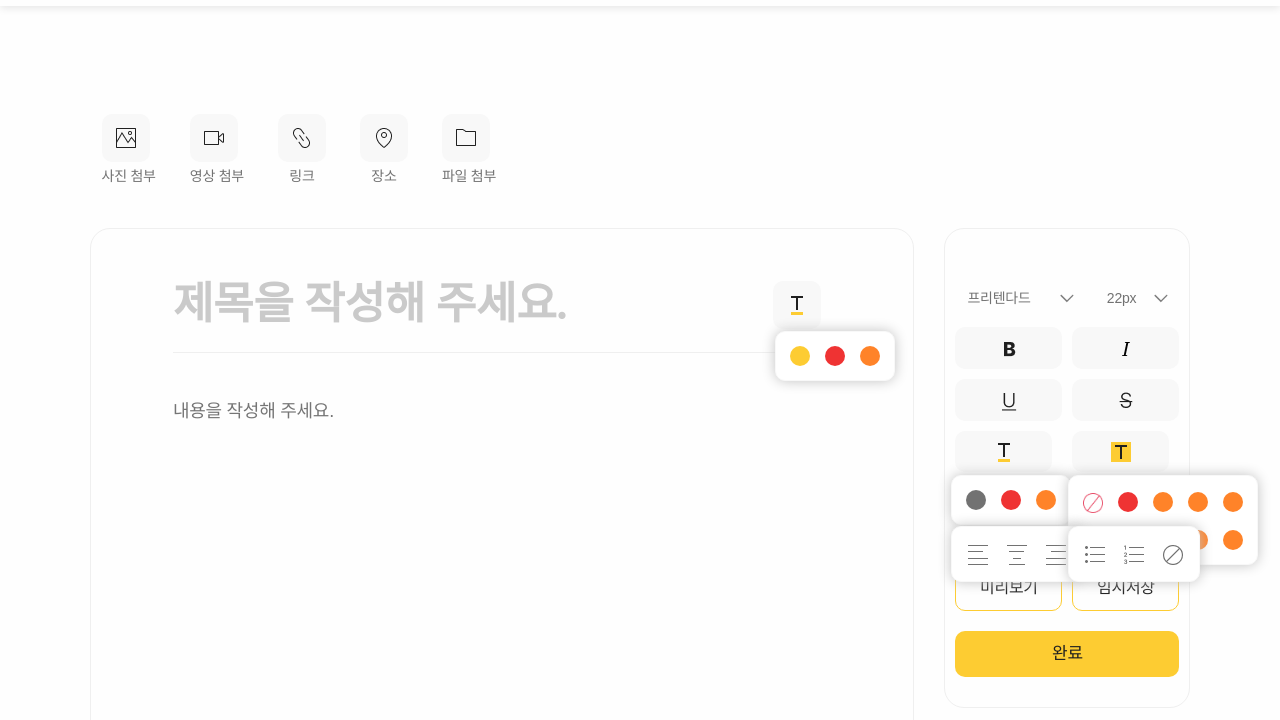
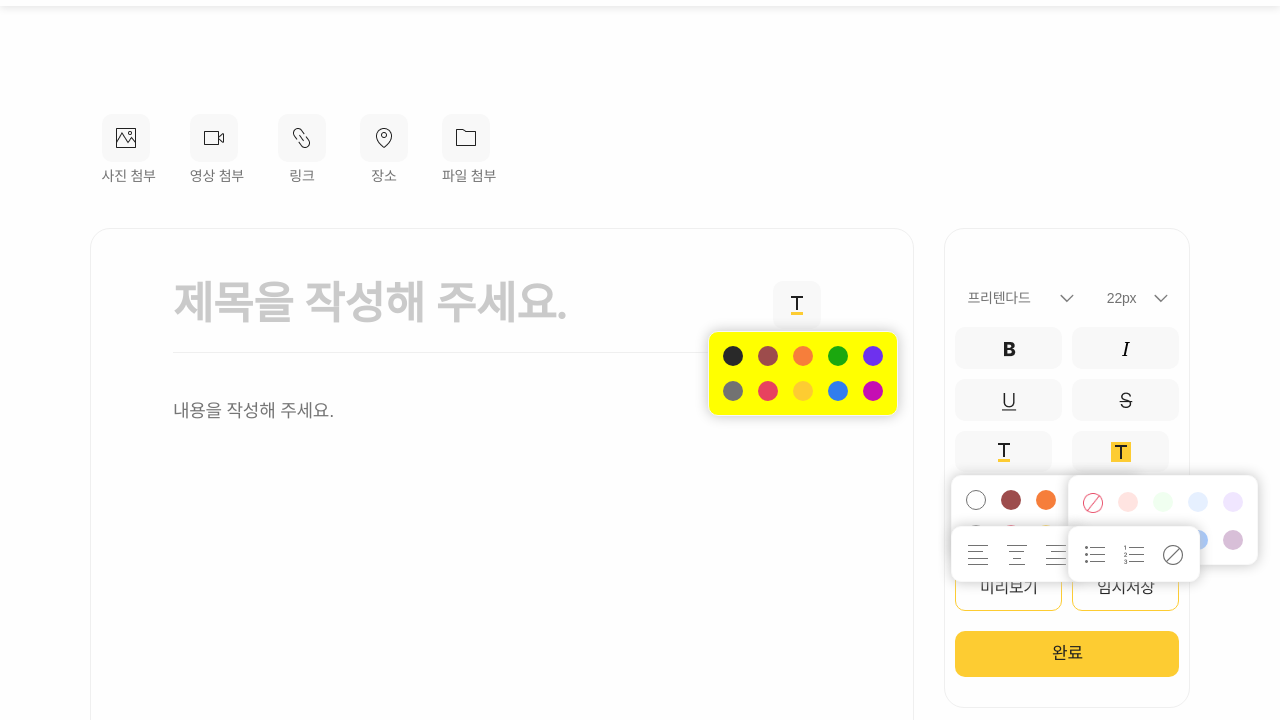
Before and after one commit to puritechlab1155/blog, a plain HTML site: page edit.html in a window 1280 px wide. Shown: the part 80-800 px from the top of the page. Drawn offline with Linux system fonts and the light colour scheme; a web font is replaced by a local one.

Commit message:
타이틀, 폰트, 배경색 컬러추가

```diff
--- a/css/main.css
+++ b/css/main.css
@@ -1408,7 +1408,8 @@ color: #afafaf;
 }
 .edit .title-color {
   top: 0px !important;
-  left: 12px !important;
+  left: -55px !important;
+  background: yellow !important;
 }
 .edit .style-pop {
   position: relative;
@@ -1437,8 +1438,8 @@ color: #afafaf;
   display: flex;
   flex-direction: column;
 }
-.edit .right-panel .g-15 {
-  gap: 15px
+.edit .g-15 {
+  gap: 15px;
 }
 .edit .circle-color,
 .edit .color-title {
@@ -1459,18 +1460,70 @@ color: #afafaf;
   min-height: 20px;
   width: 100%;
 }
+.edit .color-title {
+  background-color: #292929;
+}
+/* 폰트 컬러 */
+.edit .color-1 {
+  background-color: #FEFEFE;
+  border: 1px solid #727272;
+}
+.edit .color-2 {
+  background-color: #9D4C4C;
+}
+.edit .color-3 {
+  background-color: #F67E3B;
+}
+.edit .color-4 {
+  background-color: #1BA80F;
+}
+.edit .color-5 {
+  background-color: #6E31EE;
+}
+.edit .color-6 {
+  background-color: #727272;
+}
+.edit .color-7 {
+  background-color: #E7425F;
+}
+.edit .color-8 {
+  background-color: #FDCC32;
+}
+.edit .color-9 {
+  background-color: #317DEE;
+}
+.edit .color-10 {
+  background-color: #C50EB3;
+}
+/* 배경컬러 */
 .edit .color-a {
-  background-color: #727272;
+  background-color: #FFE4E1;
 }
 .edit .color-b {
-  background-color: #EF3333;
+  background-color: #F0FFF0;
 }
 .edit .color-c {
-  background-color: #FF8329;
-}
-.edit .color-title {
-  background-color: #FDCC32;
-}
+  background-color: #E6F0FF;
+}
+.edit .color-d {
+  background-color: #F0E6FF;
+}
+.edit .color-e {
+  background-color: #FDF5E6;
+}
+.edit .color-f {
+  background-color: #FFB6C1;
+}
+.edit .color-g {
+  background-color: #8DDE8D;
+}
+.edit .color-h {
+  background-color: #A0C6FF;
+}
+.edit .color-i {
+  background-color: #D8BFD8;
+}
+
 .edit .list-num .number {
   font-size: 12px;
 }
@@ -1686,7 +1739,7 @@ margin-top: 40px;
   }
   .edit .title-color {
     top: 0px !important;
-    left: -33px !important;
+    left: -103px !important;
   }
 
 
@@ -1850,6 +1903,9 @@ margin-top: 40px;
   .edit .right-panel .array-box {
     left: -68px;
   }
+  .edit .right-panel .left-position {
+    left: -118px;
+  }
   /* 푸터 */
   .footer .social-icons {
     justify-content: center;
--- a/edit.html
+++ b/edit.html
@@ -121,12 +121,23 @@
                                                 <img src="img/edit/color-icon.png" alt="제목 컬러 변경 아이콘">
                                             </div>
                                         </button>
-                                        <!-- 컬러패널 -->
+                                        <!-- 타이틀 컬러패널 -->
                                         <div class="style-pop"> <!-- 클릭했을때 나타나기-->
-                                            <ul class="array-box title-color">
-                                                <button type="button" class="pop-list"><div class="circle-color color-title"></div></button>
-                                                <button type="button" class="pop-list"><div class="circle-color color-b"></div></button>
-                                                <button type="button" class="pop-list"><div class="circle-color color-c"></div></button>
+                                            <ul class="array-box title-color flex-direc">
+                                                <div class="g-15 flex">
+                                                    <button type="button" class="pop-list"><div class="circle-color color-title"></div></button>
+                                                    <button type="button" class="pop-list"><div class="circle-color color-2"></div></button>
+                                                    <button type="button" class="pop-list"><div class="circle-color color-3"></div></button>
+                                                    <button type="button" class="pop-list"><div class="circle-color color-4"></div></button>
+                                                    <button type="button" class="pop-list"><div class="circle-color color-5"></div></button>
+                                                </div>
+                                                <div class="g-15 flex">
+                                                    <button type="button" class="pop-list"><div class="circle-color color-6"></div></button>
+                                                    <button type="button" class="pop-list"><div class="circle-color color-7"></div></button>
+                                                    <button type="button" class="pop-list"><div class="circle-color color-8"></div></button>
+                                                    <button type="button" class="pop-list"><div class="circle-color color-9"></div></button>
+                                                    <button type="button" class="pop-list"><div class="circle-color color-10"></div></button>
+                                                </div>
                                             </ul>
                                         </div>
 
@@ -172,12 +183,23 @@
                                     <button type="button" class="color-btn btn-04">
                                         <img class="edit-img" src="img/edit/color-icon.png" alt="본문 폰트 컬러 아이콘">
                                     </button>
-                                    <!-- 컬러 패널 -->
+                                    <!-- 폰트 컬러 패널 -->
                                     <div class="style-pop"> <!-- 클릭했을때 나타나기-->
-                                        <ul class="array-box">
-                                            <button type="button" class="pop-list"><div class="circle-color color-a"></div></button>
-                                            <button type="button" class="pop-list"><div class="circle-color color-b"></div></button>
-                                            <button type="button" class="pop-list"><div class="circle-color color-c"></div></button>
+                                        <ul class="array-box flex-direc">
+                                            <div class="g-15 flex">
+                                                <button type="button" class="pop-list"><div class="circle-color color-1"></div></button>
+                                                <button type="button" class="pop-list"><div class="circle-color color-2"></div></button>
+                                                <button type="button" class="pop-list"><div class="circle-color color-3"></div></button>
+                                                <button type="button" class="pop-list"><div class="circle-color color-4"></div></button>
+                                                <button type="button" class="pop-list"><div class="circle-color color-5"></div></button>
+                                            </div>
+                                            <div class="g-15 flex">
+                                                <button type="button" class="pop-list"><div class="circle-color color-6"></div></button>
+                                                <button type="button" class="pop-list"><div class="circle-color color-7"></div></button>
+                                                <button type="button" class="pop-list"><div class="circle-color color-8"></div></button>
+                                                <button type="button" class="pop-list"><div class="circle-color color-9"></div></button>
+                                                <button type="button" class="pop-list"><div class="circle-color color-10"></div></button>
+                                            </div>
                                         </ul>
                                     </div>
                                     <button type="button" class="backcolor-btn btn-04">
@@ -188,17 +210,17 @@
                                         <ul class="array-box flex-direc">
                                             <div class="g-15 flex">
                                                 <button type="button" class="pop-list"><img class="array-img-20" src="img/edit/bg-none.png" alt="배경없음 아이콘"/></button>
-                                                <button type="button" class="pop-list"><div class="circle-color color-b"></div></button>
-                                                <button type="button" class="pop-list"><div class="circle-color color-c"></div></button>
-                                                <button type="button" class="pop-list"><div class="circle-color color-c"></div></button>
-                                                <button type="button" class="pop-list"><div class="circle-color color-c"></div></button>
-                                            </div>
-                                            <div class="g-15 flex">
                                                 <button type="button" class="pop-list"><div class="circle-color color-a"></div></button>
                                                 <button type="button" class="pop-list"><div class="circle-color color-b"></div></button>
                                                 <button type="button" class="pop-list"><div class="circle-color color-c"></div></button>
-                                                <button type="button" class="pop-list"><div class="circle-color color-c"></div></button>
-                                                <button type="button" class="pop-list"><div class="circle-color color-c"></div></button>
+                                                <button type="button" class="pop-list"><div class="circle-color color-d"></div></button>
+                                            </div>
+                                            <div class="g-15 flex">
+                                                <button type="button" class="pop-list"><div class="circle-color color-e"></div></button>
+                                                <button type="button" class="pop-list"><div class="circle-color color-f"></div></button>
+                                                <button type="button" class="pop-list"><div class="circle-color color-g"></div></button>
+                                                <button type="button" class="pop-list"><div class="circle-color color-h"></div></button>
+                                                <button type="button" class="pop-list"><div class="circle-color color-i"></div></button>
                                             </div>
                                         </ul>
                                     </div>
@@ -218,9 +240,9 @@
                                     <button type="button" class="index-btn btn-04">
                                         <img class="edit-img" src="img/edit/index-icon.png" alt="리스트 스타일 아이콘">
                                     </button>
-                                    <!-- 리스트 스터알 패널 -->
+                                    <!-- 리스트 스타일 패널 -->
                                     <div class="style-pop"> <!-- 클릭했을때 나타나기-->
-                                        <ul class="array-box">
+                                        <ul class="array-box left-position">
                                             <button type="button" class="pop-list"><img class="array-img" src="img/edit/list-dot.png" alt="왼쪽 정렬 아이콘"></button>
                                             <button type="button" class="pop-list"><img class="array-img" src="img/edit/list-num.png" alt="가운데 정렬 아이콘"></button>
                                             <button type="button" class="pop-list"><img class="array-img" src="img/edit/list-none.png" alt="오른쪽 정렬 아이콘"></button>
```
